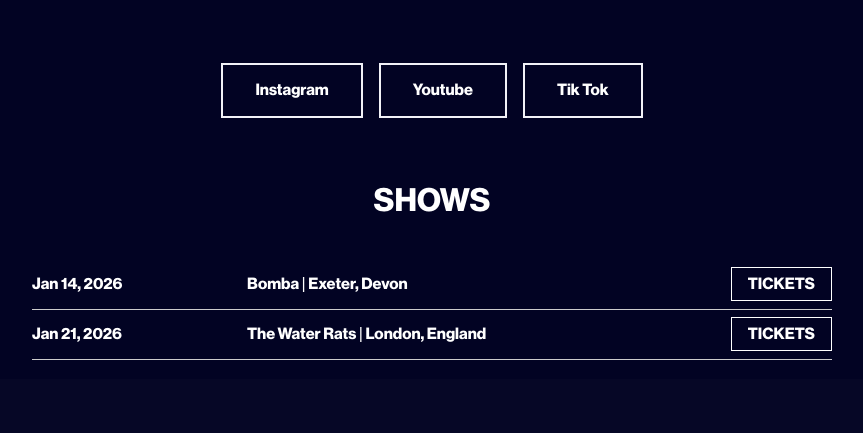
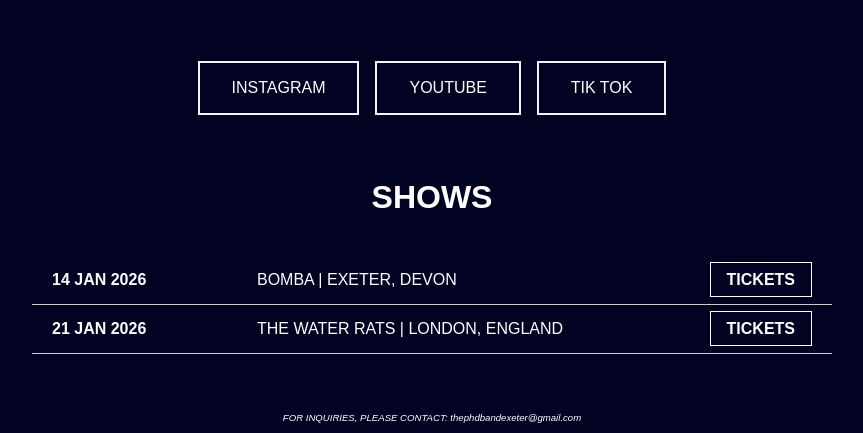
Before and after one commit to Hayai1/thePHD, a Django app: page / in a window 1280 px wide. Shown: the part 1593-2026 px from the top of the page, without its empty margins (208-1071 px from the left). Before the commit the page ends 1953 px from the top, so only its background shows below. Run offline with Django 5.2, Linux system fonts and the light colour scheme; data comes from the database, SQL or seed files in the repository; some libraries are stand-ins or nearby versions; some web fonts are replaced.

Commit message:
some home page changes

```diff
--- a/core/static/css/site.css
+++ b/core/static/css/site.css
@@ -13,13 +13,13 @@ html, body {
     padding: 0;
     background: #020323;
     overflow-x: hidden;
-    font-family: 'MyFont', sans-serif;
+    font-family: sans-serif;
 }
 
 h1, h2, h3, h4, h5, h6 {
     margin: 0;
     padding: 0;
-    font-family: 'MyFont', sans-serif;
+    font-family: sans-serif;
     text-align: center;
     color: white;
 }
@@ -94,16 +94,15 @@ h1, h2, h3, h4, h5, h6 {
 
 /* ---------------- BUTTONS ---------------- */
 .btn {
-    font-family: 'MyFont', sans-serif;
+    font-family: sans-serif;
     position: relative;
     padding: 1rem 2rem;
-    font-size: 1rem;
-    font-weight: 700;
+    font-size: clamp(0.3rem, 2vw, 1rem);
+    font-weight: 400;
     color: white;
     background: none;
     border: 2px solid #F2F2F7;
     cursor: pointer;
-    overflow: hidden;
     transition: all 0.3s ease;
 }
 
@@ -122,7 +121,8 @@ h1, h2, h3, h4, h5, h6 {
     display: flex;
     gap: 1rem;
     justify-content: center;
-    margin-top: 2rem;
+    margin-top: 1.5rem; /* Adjusted margin for better spacing */
+    font: sans-serif;
 }
 
 /* ---------------- FULLSCREEN INTRO ---------------- */
@@ -161,7 +161,7 @@ h1, h2, h3, h4, h5, h6 {
     display: flex;
     justify-content: space-between;
     align-items: center;
-    padding: 15px 0;
+    padding: 15px 20px; /* Added horizontal padding for space on the sides */
     border-bottom: 1px solid #ccc;
 }
 
@@ -192,7 +192,7 @@ h1, h2, h3, h4, h5, h6 {
 }
 
 a.tour-btn {
-    font: "MyFont", sans-serif;
+    font: sans-serif;
     color: white;
     background-color: transparent;
 }
@@ -200,6 +200,17 @@ a.tour-btn {
 .tour-btn:hover {
     background-color: white;
     color: #020323;
+}
+
+.footer-note {
+    font-family: sans-serif;
+    text-align: center;
+    color: white;
+
+    margin-top: 40px;
+    font-weight: 300;
+    font-size: 0.6rem;
+    font-style: italic;
 }
 
 /* ---------------- ANIMATIONS ---------------- */
@@ -219,4 +230,7 @@ a.tour-btn {
     .hero-image { object-position: center; }
     .hero-overlay { width: 15%; top: 3%; }
     .transparent-gradient { height: 140px; }
+    btn{
+        padding: 0.75rem 1.5rem;
+    }
 }
--- a/core/templates/home.html
+++ b/core/templates/home.html
@@ -17,10 +17,10 @@
 <div class="content">
   <h1>SO MUCH TO SAY</h1>
   <img src="{% static 'images/sm2spic.jpeg' %}" class="album-cover" alt="Album Cover">
-  <h3>Out Now</h3>
+  <h3>OUT NOW</h3>
   <br>
   <button class="btn liquid" onclick="window.location.href='https://open.spotify.com/artist/6pXpXKPh2epNmSUHFVnB64'">
-  <span>Spotify</span>
+  <span>SPOTIFY</span>
 </button>
 
   <div class="video-wrapper">
@@ -28,11 +28,11 @@
 </div>
   <div class="social-buttons">
     <button class="btn liquid" onclick="window.location.href='https://www.instagram.com/thephdband'">
-      <span>Instagram</span></button>
+      <span>INSTAGRAM</span></button>
     <button class="btn liquid" onclick="window.location.href='https://www.youtube.com/channel/UCG9HmgPP-b1Y6KsHiP2DIAQ'">
-      <span>Youtube</span></button>
+      <span>YOUTUBE</span></button>
     <button class="btn liquid" onclick="window.location.href='https://www.tiktok.com/@thephdband'">
-      <span>Tik Tok</span></button>
+      <span>TIK TOK</span></button>
     </div>
   </div>
 
@@ -41,7 +41,7 @@
     <div class="tour-list">
         {% for tour in tours %}
             <div class="tour-row">
-                <div class="tour-date">{{ tour.date|date:"M d, Y" }}</div>
+                <div class="tour-date">{{ tour.date }}</div>
                 <div class="tour-location">{{ tour.venue }} | {{ tour.city }}, {{ tour.country }}</div>
                 <div class="tour-button">
                     <a href="{{ tour.ticket_link }}" class="tour-btn">TICKETS</a>
@@ -52,6 +52,8 @@
         {% endfor %}
     </div>
     <br>
+    <div class="footer-note">
+      <p>FOR INQUIRIES, PLEASE CONTACT: thephdbandexeter@gmail.com</p>
 </div>
 
 <script>
--- a/core/views.py
+++ b/core/views.py
@@ -4,6 +4,13 @@ from .models import Tour
 
 def home(request):
     tours = Tour.objects.all()
+    tours = [tour for tour in tours]
+    for tour in tours:
+        tour.venue = tour.venue.upper()
+        tour.date = tour.date.strftime("%d %b %Y").upper()
+        print("TOUR DATE:", tour.date)
+        tour.city = tour.city.upper()
+        tour.country = tour.country.upper()
     return render(request, 'home.html', {'tours': tours})
 
 def gigs(request):
```
